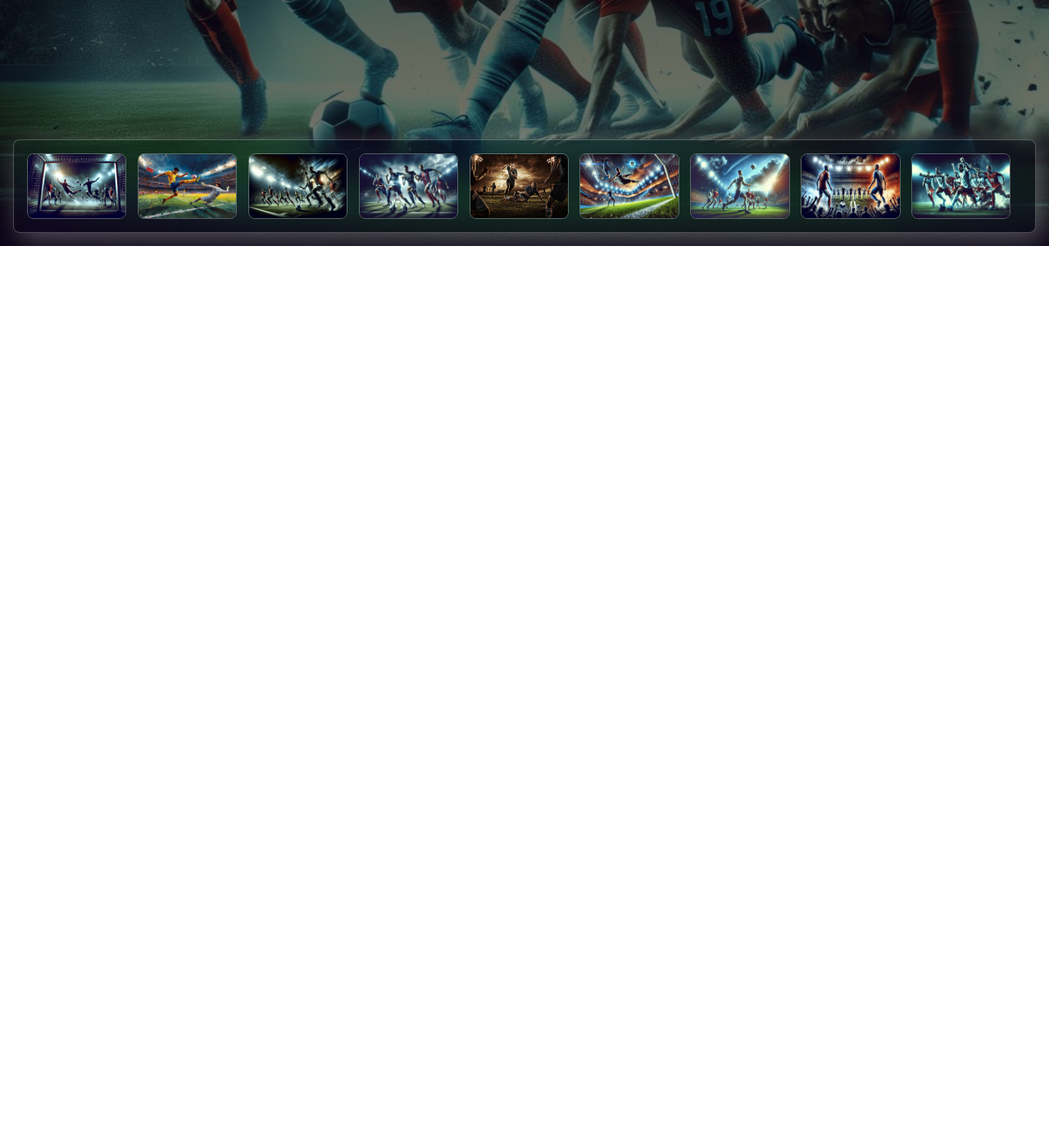
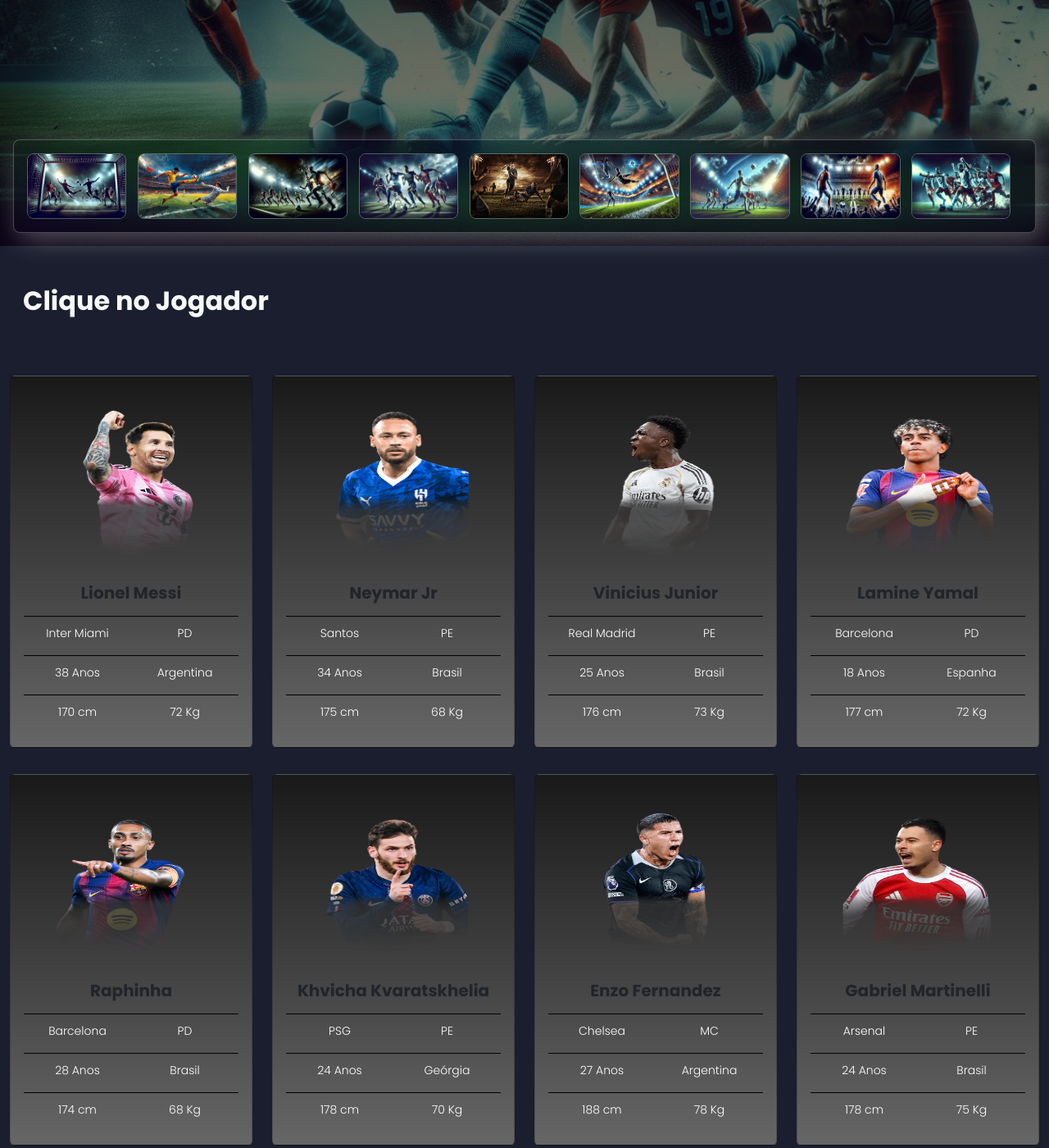
Before and after one commit to luizeeruan2026/myteam, a plain HTML site: page index.html in a window 1280 px wide. Shown: the part 500-1900 px from the top of the page at 82% size. Before the commit the page ends 800 px from the top, so only its background shows below. Drawn offline with nearby package versions, Linux system fonts and the light colour scheme.

Commit message:
Gerando Cards

```diff
--- a/css/styles.css
+++ b/css/styles.css
@@ -83,3 +83,37 @@
         scale: 1.2;
     }
 }
+
+/* cards */
+.container-cards {
+    min-height: 100dvh;
+    background-color: oklch(12.9% 0.042 264.695 / .90);
+}
+
+.grid-cards .card {
+    background-image: linear-gradient(rgba(0, 0, 0, .9),rgba(0, 0, 0, .6));
+    cursor: pointer;
+}
+
+.grid-cards img {
+    aspect-ratio: 1/1;
+    width: 80%;
+    display: block;
+    margin: auto;
+}
+
+
+
+.card-bio {
+    margin-top: 16px;
+    display: grid;
+    grid-template-columns: 1fr 1fr;
+    text-align: center;
+
+}
+.card-bio p {
+    border-top: 1px solid #000;
+    color: #FFFFFF;
+    font-size: 14px;
+    padding-top: 10px;
+}
--- a/index.html
+++ b/index.html
@@ -23,6 +23,18 @@
     </div>
   </section>
 
+  <!-- cards com os jogadores -->
+  <main class="container-fluid container-cards">
+
+    <h2 class="text-light py-5 px-3">Clique no Jogador</h2>
+    <section class="grid-cards row row-cols-1 row-cols-md-2 row-cols-lg-3 row-cols-xl-4" id="grid-cards">
+    </section>
+
+    <h4 class="text-light my-4 pb-4">Total de Jogadores encontrados: <span id="totJogador"></span></h4>
+
+  </main>
+
+
 
 
 
--- a/js/app.js
+++ b/js/app.js
@@ -40,3 +40,47 @@
 const numeroSorteado = Math.floor(Math.random() * banners.length);
 const bannerinicial = banners[numeroSorteado]; ~
     trocarBanner(bannerinicial)
+
+// Montando os cards
+
+// recuperando o elemento HTML que receberá os cards
+const elGrid = document.querySelector('#grid-cards');
+
+let totalJogadores = 0;
+
+// percorrer o Array e para cada um dos jogadores montar um card
+jogadores.forEach(jogador => {
+
+    // verificamdo se o jogador é brasileiro
+    if (jogador.nacionalidade.toLowerCase() === 'brasil' ||
+        jogador.nacionalidade.toLowerCase() === 'espanha' ||
+        jogador.nacionalidade.toLowerCase() === 'argentina' ||
+        jogador.nacionalidade.toLowerCase() === 'geórgia') {
+
+
+        elGrid.innerHTML += `
+        <div class="col my-3">
+        <div class="card">
+        <img src="${jogador.foto}" class="card-img-top img-fluid jogador" alt="${jogador.nome}">
+        <div class="card-body">
+        <h5 class="card-title text-center">${jogador.nome}</h5>
+        <div class="card-bio">
+        <p>${jogador.clube_atual}</p>
+        <p>${jogador.posicao}</p>
+        <p>${jogador.idade} Anos</p>
+        <p>${jogador.nacionalidade}</p>
+        <p>${jogador.altura} cm </p>
+        <p>${jogador.peso} Kg</p>
+        </div>
+        </div>
+        </div>
+        </div>
+    `;
+    totalJogadores++;
+    console.log(totalJogadores)
+    }
+});
+
+// Exibindo o total de jogadores encontrados
+
+document.querySelector('#totJogador').textContent = totalJogadores
--- a/js/objetos.js
+++ b/js/objetos.js
@@ -6,7 +6,7 @@
     codigo_jogador: 1001,
     drible: 95,
     forca: 68,
-    foto: "imagem1.jpg",
+    foto: "./images/imagem1.jpg",
     idade: 38,
     nacionalidade: "Argentina",
     nome: "Lionel Messi",
@@ -21,7 +21,7 @@
     codigo_jogador: 1002,
     drible: 88,
     forca: 79,
-    foto: "imagem2.png",
+    foto: "./images/imagem2.jpg",
     idade: 41,
     nacionalidade: "Portugal",
     nome: "Cristiano Ronaldo",
@@ -36,7 +36,7 @@
     codigo_jogador: 1003,
     drible: 93,
     forca: 61,
-    foto: "imagem3.jpg",
+    foto: "./images/imagem3.jpg",
     idade: 34,
     nacionalidade: "Brasil",
     nome: "Neymar Jr",
@@ -51,7 +51,7 @@
     codigo_jogador: 1004,
     drible: 91,
     forca: 75,
-    foto: "imagem4.png",
+    foto: "./images/imagem4.jpg",
     idade: 26,
     nacionalidade: "França",
     nome: "Kylian Mbappe",
@@ -66,7 +66,7 @@
     codigo_jogador: 1005,
     drible: 90,
     forca: 74,
-    foto: "imagem5.jpg",
+    foto: "./images/imagem5.jpg",
     idade: 25,
     nacionalidade: "Noruega",
     nome: "Erling Haaland",
@@ -81,7 +81,7 @@
     codigo_jogador: 1006,
     drible: 89,
     forca: 71,
-    foto: "imagem6.png",
+    foto: "./images/imagem6.jpg",
     idade: 33,
     nacionalidade: "Egito",
     nome: "Mohamed Salah",
@@ -96,7 +96,7 @@
     codigo_jogador: 1007,
     drible: 85,
     forca: 82,
-    foto: "imagem7.jpg",
+    foto: "./images/imagem7.jpg",
     idade: 31,
     nacionalidade: "Inglaterra",
     nome: "Harry Kane",
@@ -111,7 +111,7 @@
     codigo_jogador: 1008,
     drible: 92,
     forca: 69,
-    foto: "imagem8.png",
+    foto: "./images/imagem8.jpg",
     idade: 25,
     nacionalidade: "Brasil",
     nome: "Vinicius Junior",
@@ -126,7 +126,7 @@
     codigo_jogador: 1009,
     drible: 88,
     forca: 65,
-    foto: "imagem9.jpg",
+    foto: "./images/imagem9.jpg",
     idade: 18,
     nacionalidade: "Espanha",
     nome: "Lamine Yamal",
@@ -141,7 +141,7 @@
     codigo_jogador: 1010,
     drible: 91,
     forca: 73,
-    foto: "imagem10.png",
+    foto: "./images/imagem10.jpg",
     idade: 34,
     nacionalidade: "Bélgica",
     nome: "Kevin De Bruyne",
@@ -156,7 +156,7 @@
     codigo_jogador: 1011,
     drible: 87,
     forca: 74,
-    foto: "imagem11.jpg",
+    foto: "./images/imagem11.jpg",
     idade: 27,
     nacionalidade: "Noruega",
     nome: "Martin Odegaard",
@@ -171,7 +171,7 @@
     codigo_jogador: 1012,
     drible: 76,
     forca: 92,
-    foto: "imagem12.png",
+    foto: "./images/imagem12.jpg",
     idade: 28,
     nacionalidade: "Portugal",
     nome: "Ruben Dias",
@@ -186,7 +186,7 @@
     codigo_jogador: 1013,
     drible: 84,
     forca: 81,
-    foto: "imagem13.jpg",
+    foto: "./images/imagem13.jpg",
     idade: 33,
     nacionalidade: "Holanda",
     nome: "Virgil van Dijk",
@@ -201,7 +201,7 @@
     codigo_jogador: 1014,
     drible: 90,
     forca: 60,
-    foto: "imagem14.png",
+    foto: "./images/imagem14.jpg",
     idade: 28,
     nacionalidade: "Brasil",
     nome: "Raphinha",
@@ -216,7 +216,7 @@
     codigo_jogador: 1015,
     drible: 82,
     forca: 84,
-    foto: "imagem15.jpg",
+    foto: "./images/imagem15.jpg",
     idade: 22,
     nacionalidade: "Inglaterra",
     nome: "Jude Bellingham",
@@ -231,7 +231,7 @@
     codigo_jogador: 1016,
     drible: 92,
     forca: 64,
-    foto: "imagem16.png",
+    foto: "./images/imagem16.jpg",
     idade: 24,
     nacionalidade: "Geórgia",
     nome: "Khvicha Kvaratskhelia",
@@ -246,7 +246,7 @@
     codigo_jogador: 1017,
     drible: 81,
     forca: 80,
-    foto: "imagem17.jpg",
+    foto: "./images/imagem17.jpg",
     idade: 37,
     nacionalidade: "Polônia",
     nome: "Robert Lewandowski",
@@ -261,7 +261,7 @@
     codigo_jogador: 1018,
     drible: 87,
     forca: 70,
-    foto: "imagem18.png",
+    foto: "./images/imagem18.jpg",
     idade: 33,
     nacionalidade: "Coreia do Sul",
     nome: "Son Heung-min",
@@ -276,7 +276,7 @@
     codigo_jogador: 1019,
     drible: 79,
     forca: 85,
-    foto: "imagem19.jpg",
+    foto: "./images/imagem19.jpg",
     idade: 27,
     nacionalidade: "Argentina",
     nome: "Enzo Fernandez",
@@ -291,7 +291,7 @@
     codigo_jogador: 1020,
     drible: 89,
     forca: 67,
-    foto: "imagem20.png",
+    foto: "./images/imagem20.jpg",
     idade: 24,
     nacionalidade: "Brasil",
     nome: "Gabriel Martinelli",
@@ -306,12 +306,12 @@
     codigo_jogador: 1021,
     drible: 73,
     forca: 90,
-    foto: "imagem21.jpg",
+    foto: "./images/imagem21.jpg",
     idade: 26,
     nacionalidade: "Eslovênia",
     nome: "Jan Oblak",
     peso: 87,
-    posicao: "GOL",
+    posicao: "GK",
     velocidade: 52
   },
   {
@@ -321,7 +321,7 @@
     codigo_jogador: 1022,
     drible: 86,
     forca: 76,
-    foto: "imagem22.png",
+    foto: "./images/imagem22.jpg",
     idade: 22,
     nacionalidade: "Alemanha",
     nome: "Jamal Musiala",
@@ -336,7 +336,7 @@
     codigo_jogador: 1023,
     drible: 84,
     forca: 73,
-    foto: "imagem23.jpg",
+    foto: "./images/imagem23.jpg",
     idade: 26,
     nacionalidade: "Portugal",
     nome: "Rafael Leao",
@@ -351,7 +351,7 @@
     codigo_jogador: 1024,
     drible: 81,
     forca: 78,
-    foto: "imagem24.png",
+    foto: "./images/imagem24.jpg",
     idade: 30,
     nacionalidade: "Portugal",
     nome: "Bruno Fernandes",
@@ -366,7 +366,7 @@
     codigo_jogador: 1025,
     drible: 79,
     forca: 82,
-    foto: "imagem25.jpg",
+    foto: "./images/imagem25.jpg",
     idade: 28,
     nacionalidade: "Uruguai",
     nome: "Ronald Araujo",
@@ -381,7 +381,7 @@
     codigo_jogador: 1026,
     drible: 88,
     forca: 66,
-    foto: "imagem26.png",
+    foto: "./images/imagem26.jpg",
     idade: 24,
     nacionalidade: "Nigéria",
     nome: "Victor Osimhen",
@@ -396,7 +396,7 @@
     codigo_jogador: 1027,
     drible: 91,
     forca: 63,
-    foto: "imagem27.jpg",
+    foto: "./images/imagem27.jpg",
     idade: 22,
     nacionalidade: "Espanha",
     nome: "Pedri",
@@ -411,7 +411,7 @@
     codigo_jogador: 1028,
     drible: 85,
     forca: 74,
-    foto: "imagem28.png",
+    foto: "./images/imagem28.jpg",
     idade: 27,
     nacionalidade: "Marrocos",
     nome: "Achraf Hakimi",
@@ -426,7 +426,7 @@
     codigo_jogador: 1029,
     drible: 86,
     forca: 77,
-    foto: "imagem29.jpg",
+    foto: "./images/imagem29.jpg",
     idade: 24,
     nacionalidade: "Inglaterra",
     nome: "Phil Foden",
@@ -441,7 +441,7 @@
     codigo_jogador: 1030,
     drible: 80,
     forca: 88,
-    foto: "imagem30.png",
+    foto: "./images/imagem30.jpg",
     idade: 27,
     nacionalidade: "Argentina",
     nome: "Lautaro Martinez",
```
Also changed, not shown: images/imagem10.jpg (renamed from images/imagem10.png), images/imagem12.jpg (renamed from images/imagem12.png), images/imagem14.jpg (renamed from images/imagem14.png), images/imagem16.jpg (renamed from images/imagem16.png), images/imagem18.jpg (renamed from images/imagem18.png), images/imagem2.jpg (renamed from images/imagem2.png), images/imagem20.jpg (renamed from images/imagem20.png), images/imagem22.jpg (renamed from images/imagem22.png), images/imagem24.jpg (renamed from images/imagem24.png), images/imagem26.jpg (renamed from images/imagem26.png), images/imagem28.jpg (renamed from images/imagem28.png), images/imagem30.jpg (renamed from images/imagem30.png), images/imagem4.jpg (renamed from images/imagem4.png), images/imagem6.jpg (renamed from images/imagem6.png), 1 more files.
